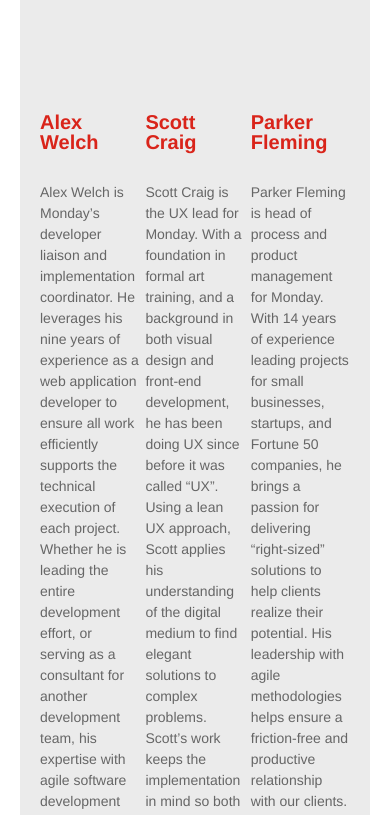
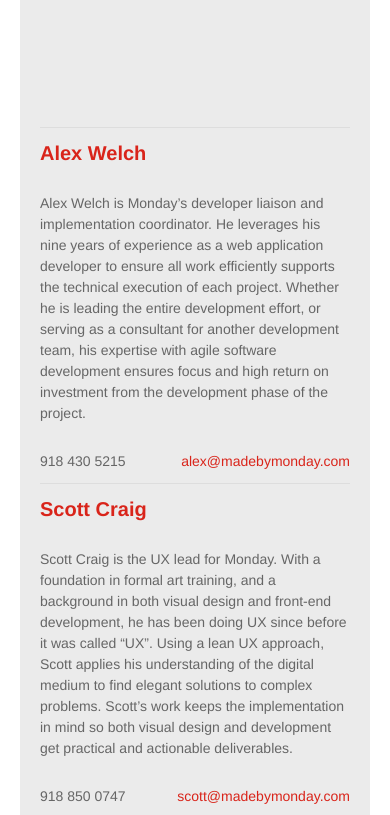
Before and after one commit to madebymonday/tmp_site, a plain HTML site: page index.html in a window 390 px wide. Shown: the part 675-1490 px from the top of the page. Drawn offline with Linux system fonts and the light colour scheme.

Commit message:
Adding a quick breakpoint for skinny displays. [#44608217]

```diff
--- a/index.html
+++ b/index.html
@@ -2,6 +2,7 @@
 <html>
   <head>
     <meta http-equiv="Content-type" content="text/html; charset=utf-8">
+    <meta content='width=device-width, initial-scale=1, maximum-scale=1' name='viewport'>
     <title>Monday</title>
     <link rel="stylesheet" href="site.css" type="text/css" media="screen" charset="utf-8">
   </head>
--- a/site.css
+++ b/site.css
@@ -63,6 +63,15 @@ p.intro {
   width: 32%;
   margin-right: 2%;
 }
+@media only screen and (max-width: 768px) {
+  .bio {
+    float: none;
+    width: 100%;
+    margin: 15px 0 0 0;
+    padding-top: 15px;
+    border-top: #ddd 1px solid;
+  }
+}
 .bio:last-of-type {
   margin-right: 0;
 }
```
